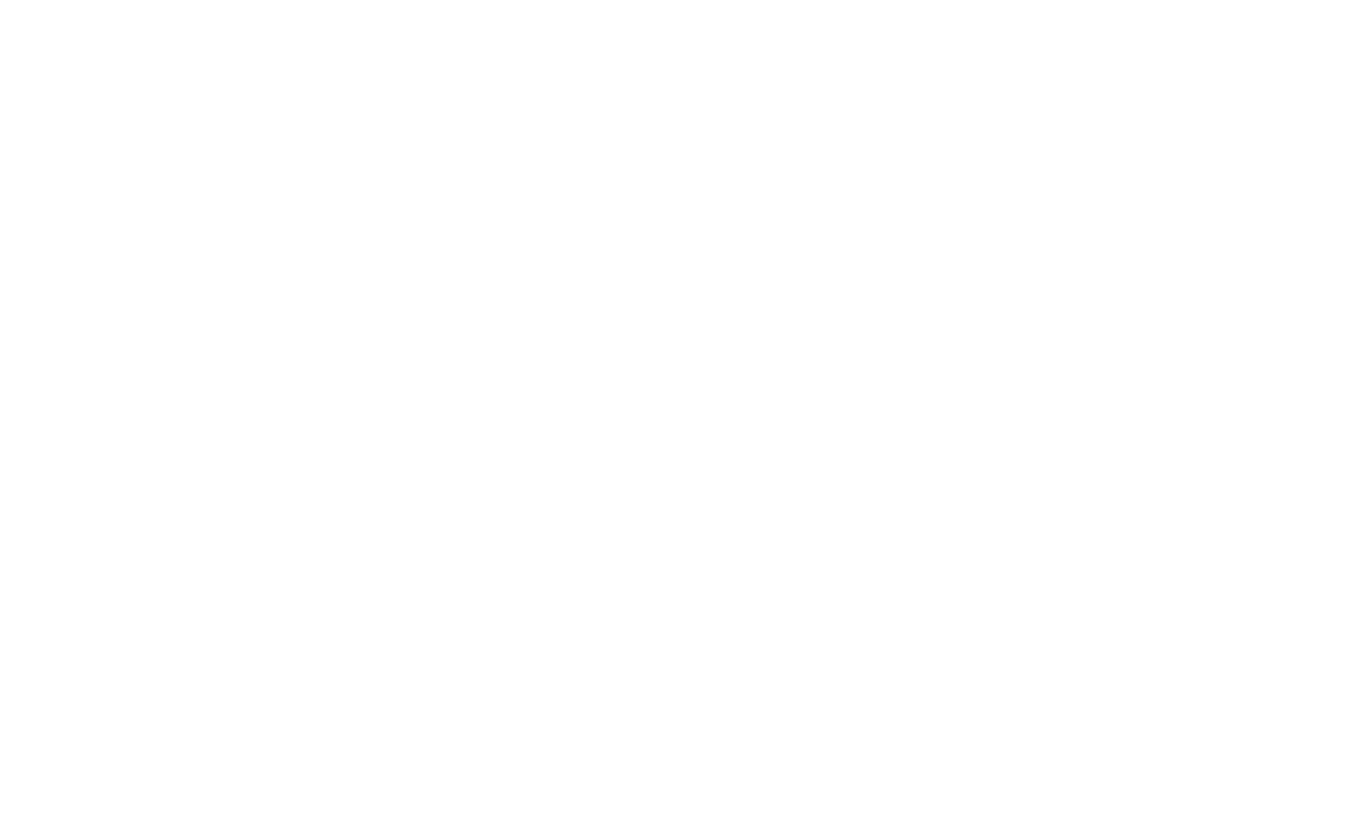
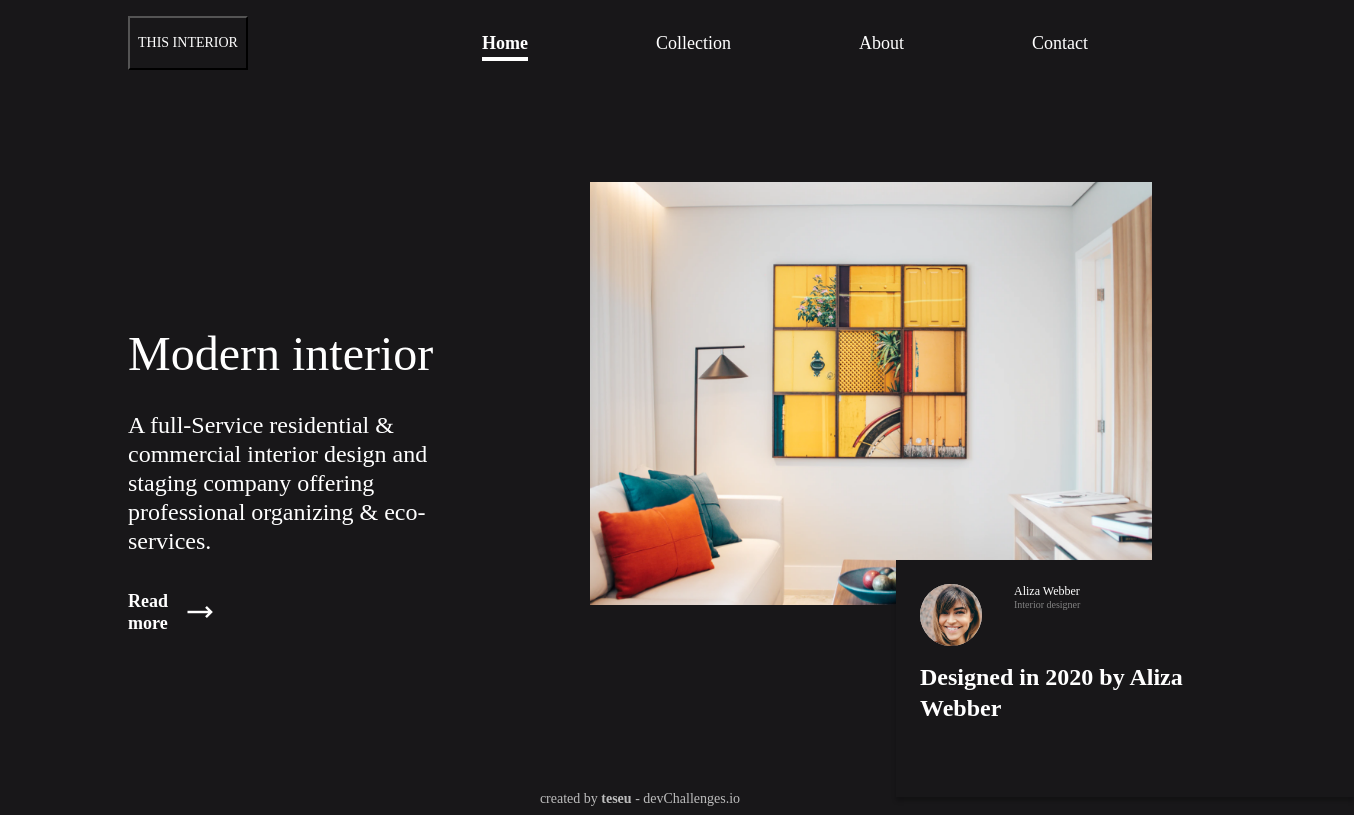
Before and after one commit to teseu/devChalleng_modern, a plain HTML site: page index.html in a window 1280 px wide. Shown: the whole page, 1354 px wide, since content can reach past the window. Drawn offline with nearby package versions, Linux system fonts and the light colour scheme.

Commit message:
making the layout

```diff
--- a/index.html
+++ b/index.html
@@ -1,13 +1,78 @@
 <!DOCTYPE html>
 <html lang="en">
+
 <head>
   <meta charset="UTF-8">
   <meta http-equiv="X-UA-Compatible" content="IE=edge">
   <meta name="viewport" content="width=device-width, initial-scale=1.0">
+  <link rel="stylesheet" href="https://fonts.googleapis.com/css2?family=Material+Symbols+Outlined:opsz,wght,FILL,GRAD@20..48,100..700,0..1,-50..200" />
   <link rel="stylesheet" href="style.css">
-  <title>Document</title>
+  <title>Modern interior</title>
 </head>
+
 <body>
+  <header>
+    <div class="header container">
+      <input type="checkbox" name="menu" id="menu" hidden>
+      <button class="this" href="">This Interior</button>
+      <a href="#open-menu" class="menu-hamburguer">
+        <span class="material-symbols-outlined">
+          menu
+        </span>
+      </a>
+      <nav class="nav">
+        <ul class="nav__items">
+          <li class="nav__item active"><a href="#">Home</a></li>
+          <li class="nav__item"><a href="#">Collection</a></li>
+          <li class="nav__item"><a href="#">About</a></li>
+          <li class="nav__item"><a href="#">Contact</a></li>
+        </ul>
+      </nav>
+      <div id="open-menu" class="modal-window">
+        <nav class="nav__mobile">
+          <ul class="nav__items--mobile">
+            <li class="nav__item active"><a href="#">Home</a></li>
+            <li class="nav__item"><a href="#">Collection</a></li>
+            <li class="nav__item"><a href="#">About</a></li>
+            <li class="nav__item"><a href="#">Contact</a></li>
+          </ul>
+        </nav>
+        <a href="#" class="modal-close">
+          <span class="material-symbols-outlined">
+            close
+          </span>
+        </a>
+      </div>
+    </div>
+  </header>
+  <main>
+    <div class="main container">
+      <div class="main__content">
+        <div class="main__title">Modern interior</div>
+        <div class="main__text">A full-Service residential & commercial interior design and staging company offering
+          professional organizing & eco-services.</div>
+        <div class="main__read"><span>Read more</span> <span class="material-symbols-outlined">
+          trending_flat
+          </span></div>
+      </div>
+      <div class="main__design">
+        <img src="./photo1.png" alt="interior photo">
+        <div class="design__card">
+          <div class="designer">
+            <img src="./photo2.png" alt="aliza webber">
+            <div class="designer__desc">
+              <div class="designer__name">Aliza Webber</div>
+              <div class="designer__job">Interior designer</div>
+            </div>
+          </div>
+          <div class="card__content">
+            Designed in 2020 by Aliza Webber
+          </div>
+        </div>
+      </div>
+    </div>
+  </main>
+  <footer>created by <b>teseu</b> - devChallenges.io</footer>
+</body>
 
-</body>
 </html>
--- a/style.css
+++ b/style.css
@@ -0,0 +1,259 @@
+body {
+  background: #181719;
+}
+.main {
+  min-height: 70vh
+}
+.header {
+  display: flex;
+  justify-content: space-between;
+  min-height: 2.5rem
+}
+.container {
+  padding: .5rem;
+}
+.this {
+  font-family: 'Crimson Pro';
+  font-style: normal;
+  font-weight: 200;
+  font-size: 14px;
+  line-height: 16px;
+  text-transform: uppercase;
+  color: #FFFFFF;
+  background-color: #181719;
+  padding: .8rem .5rem;
+  height: inherit;
+}
+.material-symbols-outlined {
+  color: #FFF;
+  font-size: 2rem;
+}
+.nav {
+  display: none;
+}
+.nav__mobile {
+  di
+}
+.nav__items--mobile {
+  display: flex;
+  flex-direction: column;
+  padding: 0;
+  align-items: center;
+  list-style: none;
+}
+.nav__item {
+  padding: 2rem 1.2rem;
+  font-family: 'Montserrat';
+  font-style: normal;
+  font-weight: 500;
+  font-size: 18px;
+  line-height: 22px;
+  color: #FFFFFF;
+
+}
+.nav__item a {
+  text-decoration: none;
+  color: #FFFFFF;
+  font-weight: 500;
+}
+.nav__item.active a {
+  text-decoration: underline;
+  text-underline-offset: .5rem;
+  text-decoration-thickness: 4px;
+  font-weight: 700;
+}
+.main__title {
+  font-family: 'Lora';
+  font-style: normal;
+  font-weight: 500;
+  font-size: 36px;
+  line-height: 46px;
+  color: #FFFFFF;
+  margin: .7rem 0
+}
+.main__text {
+  font-family: 'Montserrat';
+  font-style: normal;
+  font-weight: 400;
+  font-size: 14px;
+  line-height: 17px;
+  color: #FFFFFF;
+  margin: 1rem 0;
+  width: 70%;
+}
+.main__read {
+  font-family: 'Montserrat';
+  font-style: normal;
+  font-weight: 700;
+  font-size: 14px;
+  line-height: 17px;
+  color: #FFFFFF;
+  margin: 1rem 0;
+  display: grid;
+  grid-template-columns: 20% 20%;
+  grid-template-rows: 3rem;
+  align-items: center;
+}
+.main__design > img {
+  display: block;
+  width: 100%;
+  position: relative;
+}
+.design__card {
+  background-color: #181719;
+  box-shadow: 0px 4px 4px rgba(0, 0, 0, 0.25);
+  width: 300px;
+  height: 138px;
+  padding: 1rem;
+  position: absolute;
+  left: 80px;
+  top: 540px;
+}
+.designer {
+  display: flex;
+}
+.designer img {
+  background: #C4C4C4;
+  border-radius: 37px;
+  width: 62px;
+  height: 62px;
+  margin-right: 2rem;
+}
+.designer__name {
+  font-family: 'Montserrat';
+  font-style: normal;
+  font-weight: 500;
+  font-size: 12px;
+  line-height: 15px;
+  color: #FFFFFF;
+}
+.designer__job {
+  font-family: 'Montserrat';
+  font-style: normal;
+  font-weight: 500;
+  font-size: 10px;
+  line-height: 12px;
+  color: #828282;
+}
+.card__content {
+  font-family: 'Lora';
+  font-style: normal;
+  font-weight: 700;
+  font-size: 18px;
+  line-height: 23px;
+  color: #FFFFFF;
+}
+.modal-window {
+  position: fixed;
+  background-color: #181719;
+  top: 0;
+  right: 0;
+  bottom: 0;
+  left: 0;
+  z-index: 999;
+  visibility: hidden;
+  opacity: 0;
+  pointer-events: none;
+  transition: all 0.3s;
+}
+.modal-window:target {
+  visibility: visible;
+  opacity: 1;
+  pointer-events: auto;
+}
+.modal-window > nav {
+  width: 100vw;
+  position: absolute;
+  top: 50%;
+  left: 50%;
+  transform: translate(-50%, -50%);
+  padding: 2em;
+  background: #181719;
+}
+
+
+.modal-close {
+  color: #aaa;
+  line-height: 50px;
+  font-size: 80%;
+  position: absolute;
+  right: 0;
+  text-align: center;
+  top: 1.2rem;
+  width: 70px;
+  text-decoration: none;
+}
+.modal-close:hover {
+  color: black;
+}
+footer {
+  color: #BDBDBD;
+  font-family: 'Montserrat';
+  font-style: normal;
+  font-weight: 500;
+  font-size: 14px;
+  line-height: 17px;
+  text-align: center;
+}
+@media (min-width: 768px) {
+  .header,
+  .main {
+    max-width: 80vw;
+    margin: auto;
+  }
+  .main {
+    display: flex;
+    justify-content: space-between;
+    margin-top: 6rem;
+    min-height: 75vh;
+  }
+  .menu-hamburguer {
+    display: none;
+  }
+  .nav {
+    display: flex;
+  }
+  .nav__items {
+    display: flex;
+    justify-content: space-between;
+    padding: 0;
+    align-items: center;
+    list-style: none;
+  }
+  .nav__item {
+    padding: 0 4rem;
+  }
+  .main__content {
+    display: flex;
+    flex-direction: column;
+    justify-content: center;
+  }
+  .main__title {
+    font-weight: 500;
+    font-size: 48px;
+    line-height: 61px;
+  }
+  .main__text {
+    font-weight: 400;
+    font-size: 24px;
+    line-height: 29px;
+  }
+  .main__read {
+    grid-template-columns: 12% 10%;
+    font-size: 18px;
+  line-height: 22px;
+  }
+  .design__card {
+    width: 410px;
+    height: 189px;
+    left: 70vw;
+    top: 70vh;
+    padding: 1.5rem;
+  }
+  .card__content {
+    margin-top: 1rem;
+    font-size: 24px;
+    line-height: 31px;
+    width: 80%
+  }
+}
```
